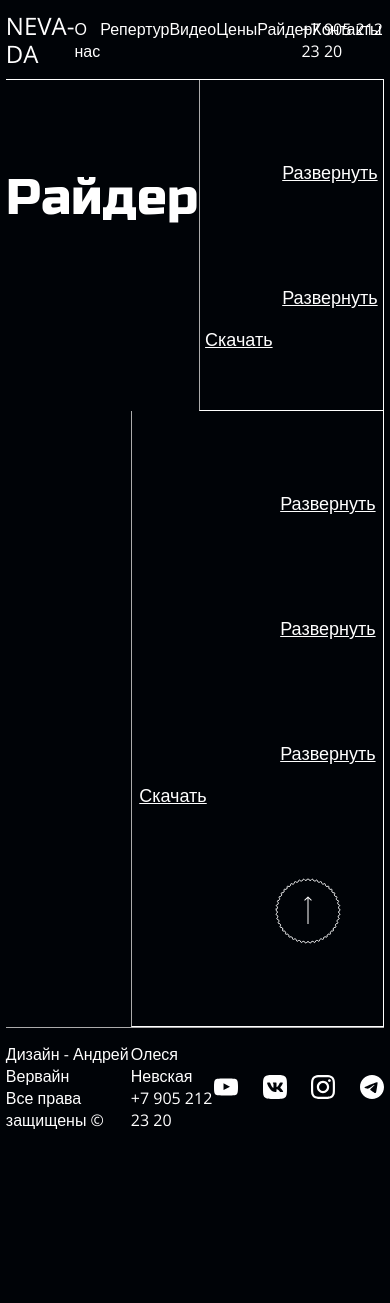
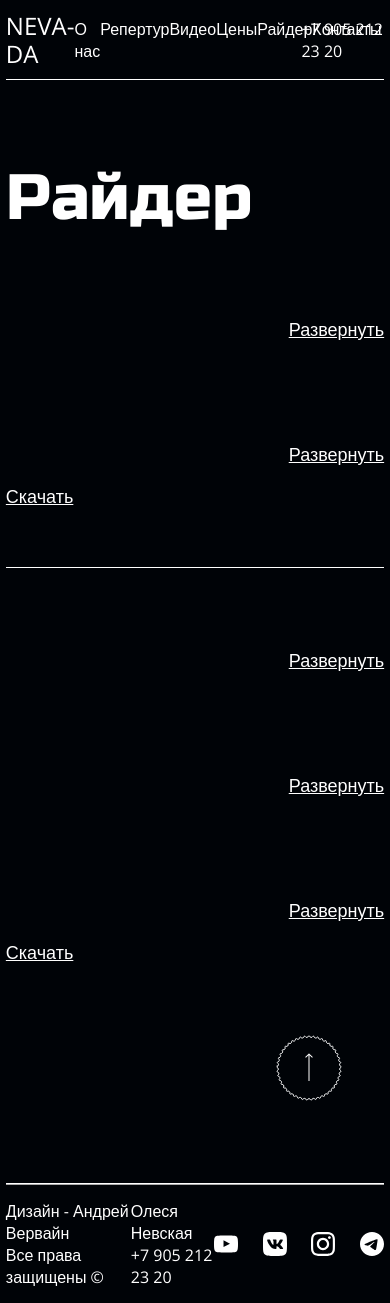
Before and after one commit to Svyat21/NEVA-DA-APP, a Django app: page /rider/ in a window 390 px wide. Before the commit the page ends 1129 px from the top, so only its background shows below. Run offline with Django 3.2, Linux system fonts and the light colour scheme; data that the repository does not hold is empty.

Commit message:
added adaptive for ipad

```diff
--- a/nevada_app/nevada_shop/static/nevada_shop/css/base.css
+++ b/nevada_app/nevada_shop/static/nevada_shop/css/base.css
@@ -734,6 +734,22 @@ body{
         font-size: 50px;
     }
 }
+@media (max-width:768px){
+    .rider_full_contain {
+        flex-direction: column;
+    }
+    .rider_full_right{
+        width: 100%;
+        border-left: unset;
+        border-right: unset;
+    }
+    .rider_full_body {
+        width: 100%;
+    }
+    .rider_full_left .h1_main{
+        font-size: 64px;
+    }
+}
 
 
 /* Футер */
```
